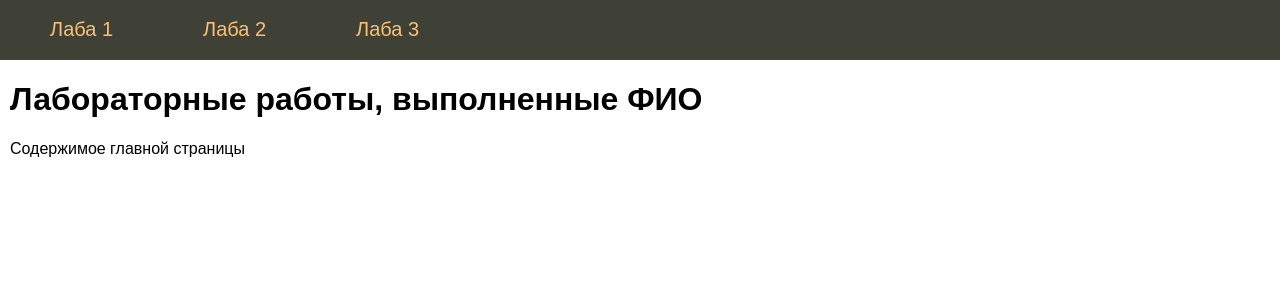
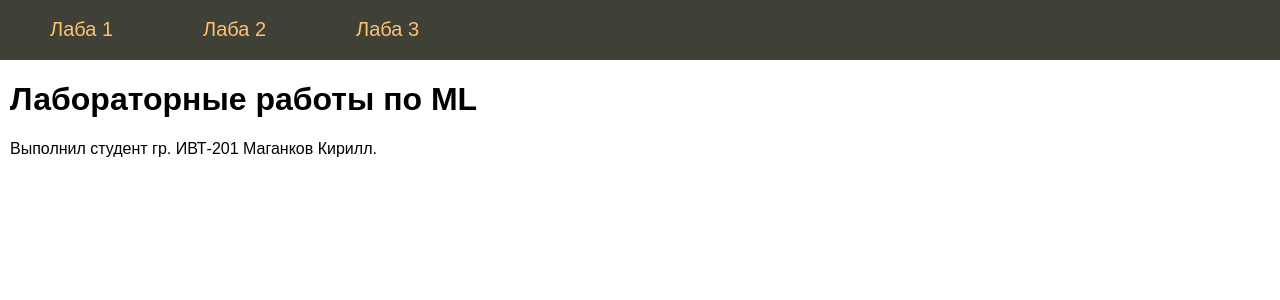
Before and after one commit to Kirill-Magankov/magankov-ml-flask, a Flask app: page / in a window 1280 px wide. Shown: the top 300 px of the page. Run offline with Flask 3, Linux system fonts and the light colour scheme; parts of the project's set-up code (start-up, migrations or seed data) failed here and were passed over.

Commit message:
Added dummy ML-model. Code refactoring.

```diff
--- a/flsite.py
+++ b/flsite.py
@@ -14,7 +14,7 @@ loaded_model_knn = pickle.load(open('model/Iris_pickle_file', 'rb'))
 
 @app.route("/")
 def index():
-    return render_template('index.html', title="Лабораторные работы, выполненные ФИО", menu=menu)
+    return render_template('index.html', title="Лабораторные работы по ML", menu=menu)
 
 
 @app.route("/p_knn", methods=['POST', 'GET'])
--- a/templates/index.html
+++ b/templates/index.html
@@ -2,5 +2,5 @@
 
 {% block content %}
 {{ super() }}
-<p>Содержимое главной страницы
+<p>Выполнил студент гр. ИВТ-201 Маганков Кирилл.</p>
 {% endblock %}
```
Also changed, not shown: 1 other file.
